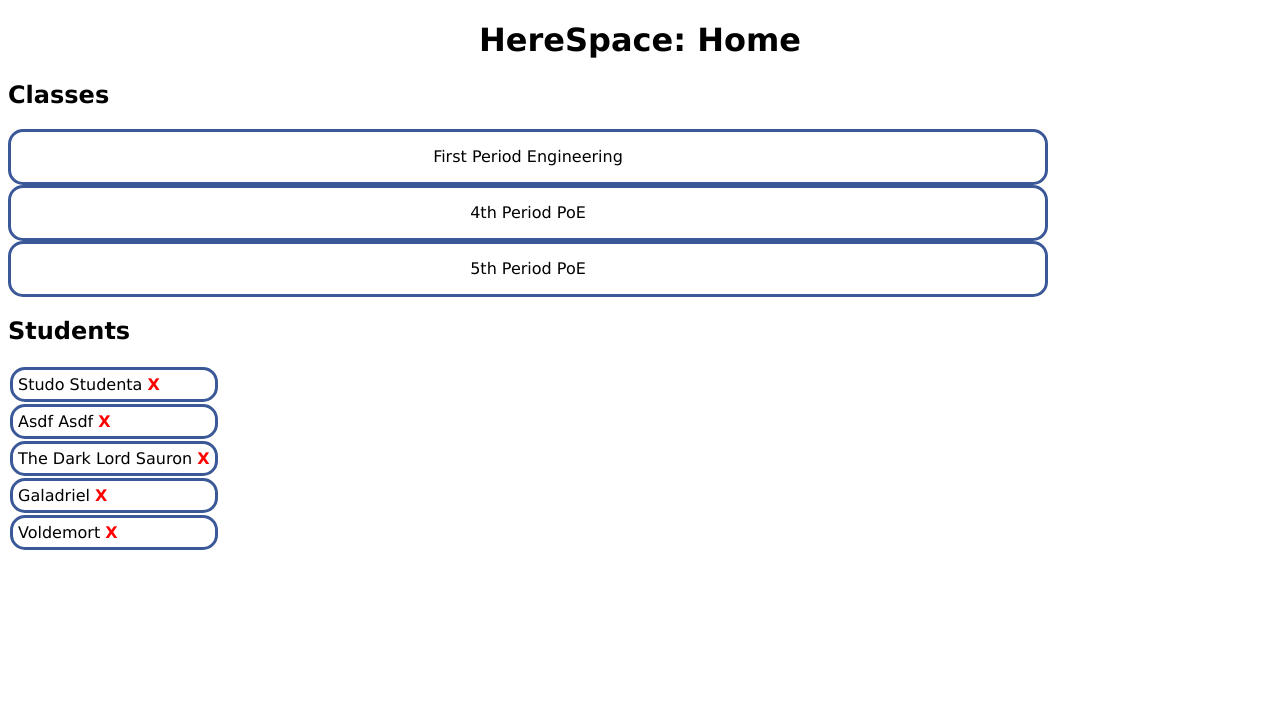
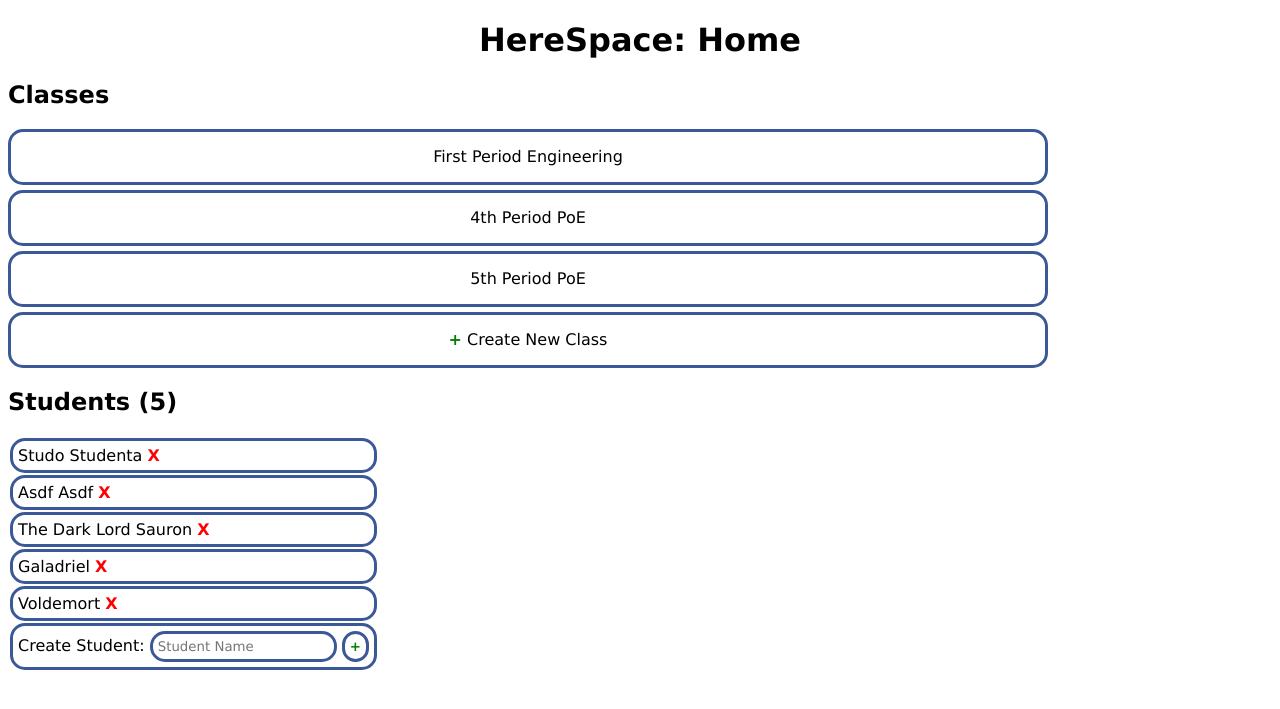
Before and after one commit to featherfeet/herespace, a Flask app: page /home in a window 1280 px wide. Shown: the top 709 px of the page. Run offline with Flask 2, Linux system fonts and the light colour scheme; a user stored in the database is signed in; data comes from the database, SQL or seed files in the repository; both versions use the stored data as it was after the commit; some libraries are stand-ins or nearby versions.

Commit message:
Started working on saving data from /create_klass into the database. Students can now be created/deleted from the /home page.

```diff
--- a/Server/app.py
+++ b/Server/app.py
@@ -27,6 +27,8 @@ import create_klass_route
 # API routes.
 import get_students_route
 import delete_student_route
+import create_student_route
+import create_klass_route
 
 if __name__ == "__main__":
     app.run(host = "0.0.0.0")
--- a/Server/static/scripts/home.js
+++ b/Server/static/scripts/home.js
@@ -2,7 +2,8 @@ const app = new Vue(
     {
         el: "#vue_div",
         data: {
-            students: []
+            students: [],
+            student_to_create_name: ""
         },
         methods: {
             deleteClickedStudent: function(event) {
@@ -12,6 +13,14 @@ const app = new Vue(
                 deleteStudent(this.students[student_index].student_id);
                 // Remove the clicked student from the Vue.js template.
                 this.students.splice(student_index, 1);
+            },
+            createStudentOnClick: function(event) {
+                var self = this;
+                var student_name = self.student_to_create_name;
+                self.student_to_create_name = "";
+                createStudent(student_name).then(function(student_id) {
+                    self.students.push(new Student(student_id, student_name));
+                });
             }
         },
         mounted: function() {
--- a/Server/static/scripts/klass_editor.js
+++ b/Server/static/scripts/klass_editor.js
@@ -96,8 +96,11 @@ class KlassEditor {
         this.redraw();
     }
 
+    getSeatings() {
+        return this.seatings;
+    }
+
     redraw(event) {
-        console.log("Redrawing...");
         // JS hackery to allow redraw() to be used as a JQuery event callback with the KlassEditor object passed as "event.data".
         var self = null;
         if (event == null) {
--- a/Server/static/scripts/server_api.js
+++ b/Server/static/scripts/server_api.js
@@ -60,3 +60,14 @@ function deleteStudent(student_id_to_delete) {
         }
     );
 }
+
+// Create a new student and return its id.
+function createStudent(student_name_to_create) {
+    return new Promise(
+        (resolve, reject) => {
+            $.post("/create_student", {student_name: student_name_to_create}, function(data) {
+                resolve(parseInt(data));
+            });
+        }
+    );
+}
--- /dev/null
+++ b/Server/static/stylesheets/create_klass.css
@@ -0,0 +1,3 @@
+div.decorated {
+    margin-bottom: 5px;
+}
--- a/Server/static/stylesheets/home.css
+++ b/Server/static/stylesheets/home.css
@@ -6,8 +6,17 @@
     text-decoration: none;
     vertical-align: middle;
     line-height: 5vh;
+    margin-bottom: 5px;
 }
 
 .delete_x {
     color: red;
 }
+
+.add_plus {
+    color: green;
+}
+
+#create_student_button {
+    color: red;
+}
--- a/Server/templates/home.html
+++ b/Server/templates/home.html
@@ -24,17 +24,28 @@
             <a class="buttonlike klass_entry" href="/klass?klass_id={{ klass.klass_id }}">{{ klass.klass_name }}</a>
         {% endfor %}
         {% raw %}
+        <a class="buttonlike klass_entry" href="/create_klass">
+            <b class="add_plus">+</b> Create New Class
+        </a>
         <div id="vue_div">
             <h2>
-                Students
+                Students ({{ students.length }})
             </h2>
             <table>
                 <tr v-for="(student, student_index) in students" v-bind:key="student.student_id">
                     <td class="decorated">
                         {{ student.student_name }}
-                        <a v-on:click="deleteClickedStudent" v-bind:data-student-index="student_index" class="delete_x">
-                            <b>X</b>
+                        <a v-on:click="deleteClickedStudent" v-bind:data-student-index="student_index">
+                            <b class="delete_x">X</b>
                         </a>
+                    </td>
+                </tr>
+                <tr>
+                    <td class="decorated">
+                        Create Student: <input type="text" v-model="student_to_create_name" v-on:keyup.enter="createStudentOnClick" placeholder="Student Name" />
+                        <button v-on:click="createStudentOnClick" id="create_student_button">
+                            <b class="add_plus">+</b>
+                        </button>
                     </td>
                 </tr>
             </table>
```
Also changed, not shown: Server/create_klass_route.py (+16 -2 lines), Server/create_student_route.py (added, +13 -0 lines), Server/static/create_klass.html (+9 -3 lines), Server/static/scripts/create_klass.js (+18 -2 lines), Server/herespace.db, Server/storage/databasestorage.py, 2 other files.
